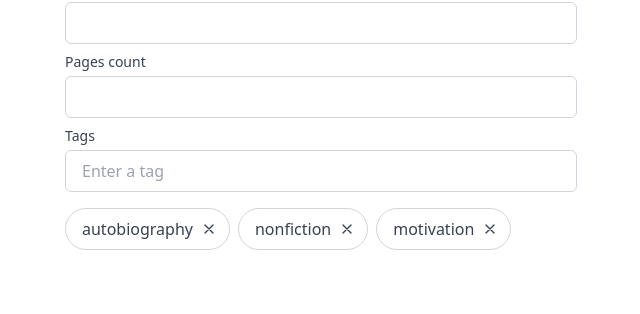
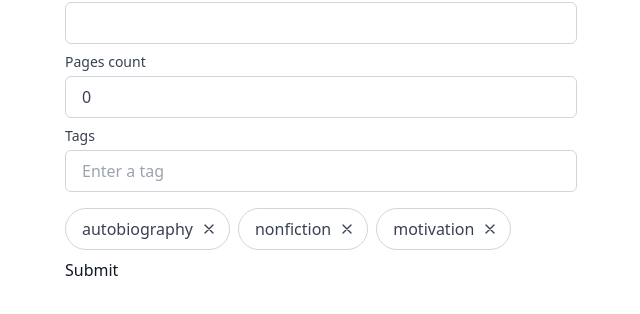
Before and after one commit to sitek94/fe-get-my-book, a React (Create React App) app: page / in a window 1280 px wide. Shown: the part 290-604 px from the top of the page, without its empty margins (319-959 px from the left). Built offline with nearby package versions, Linux system fonts and the light colour scheme.

Commit message:
feat(add-book-form): add form logic, and log submitted data

```diff
--- a/src/App.tsx
+++ b/src/App.tsx
@@ -1,6 +1,8 @@
 import * as React from 'react';
 import booksApi from './api/books-api';
-import TagsField from './components/TagsField';
+import ControlledTagsField, {
+  useTagsField,
+} from './components/ControlledTagsField';
 import TextField from './components/TextField';
 import { Book } from './types';
 
@@ -63,15 +65,50 @@ function App() {
 const dummyTags = ['autobiography', 'nonfiction', 'motivation'];
 
 function AddBookForm() {
+  const [title, setTitle] = React.useState('');
+  const [author, setAuthor] = React.useState('');
+  const [pagesCount, setPagesCount] = React.useState(0);
+  const tagsFieldProps = useTagsField(dummyTags);
+  const { tags } = tagsFieldProps;
+
+  const onSubmit = (e: React.FormEvent) => {
+    e.preventDefault();
+
+    const body = {
+      title,
+      author,
+      pagesCount,
+      tags,
+    };
+    console.log(body);
+  };
+
   return (
     <form className="space-y-2">
-      <TextField id="title" label="Title" />
-      <TextField id="author" label="Author" />
-      <TextField id="pagesCount" type="number" label="Pages count" />
+      <TextField
+        id="title"
+        label="Title"
+        value={title}
+        onChange={e => setTitle(e.target.value)}
+      />
+      <TextField
+        id="author"
+        label="Author"
+        value={author}
+        onChange={e => setAuthor(e.target.value)}
+      />
+      <TextField
+        id="pagesCount"
+        type="number"
+        label="Pages count"
+        value={pagesCount}
+        onChange={e => setPagesCount(Number(e.target.value))}
+      />
       <div>
         <label className="mb-1 label">Tags</label>
-        <TagsField initialTags={dummyTags} />
+        <ControlledTagsField {...tagsFieldProps} />
       </div>
+      <button onClick={onSubmit}>Submit</button>
     </form>
   );
 }
```
